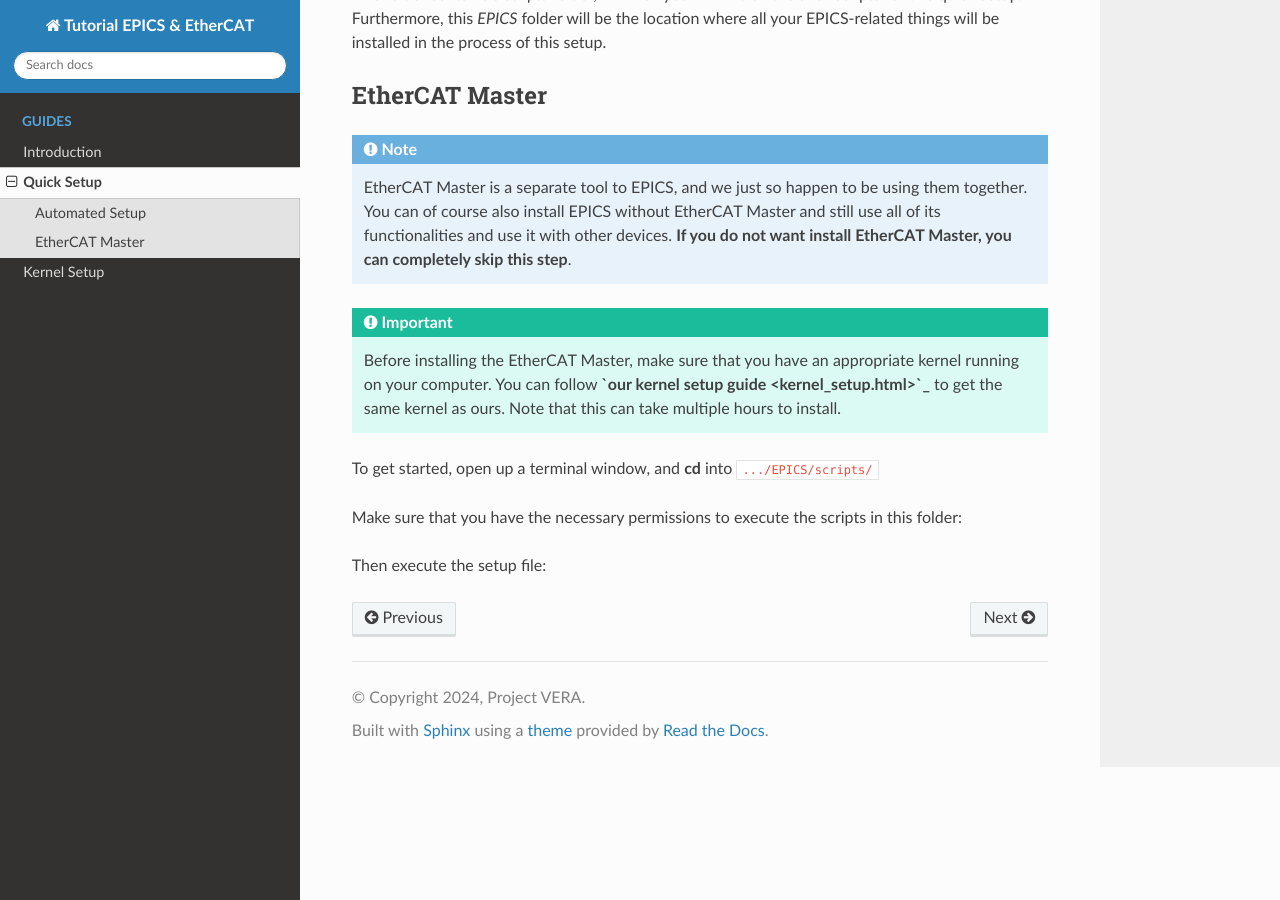
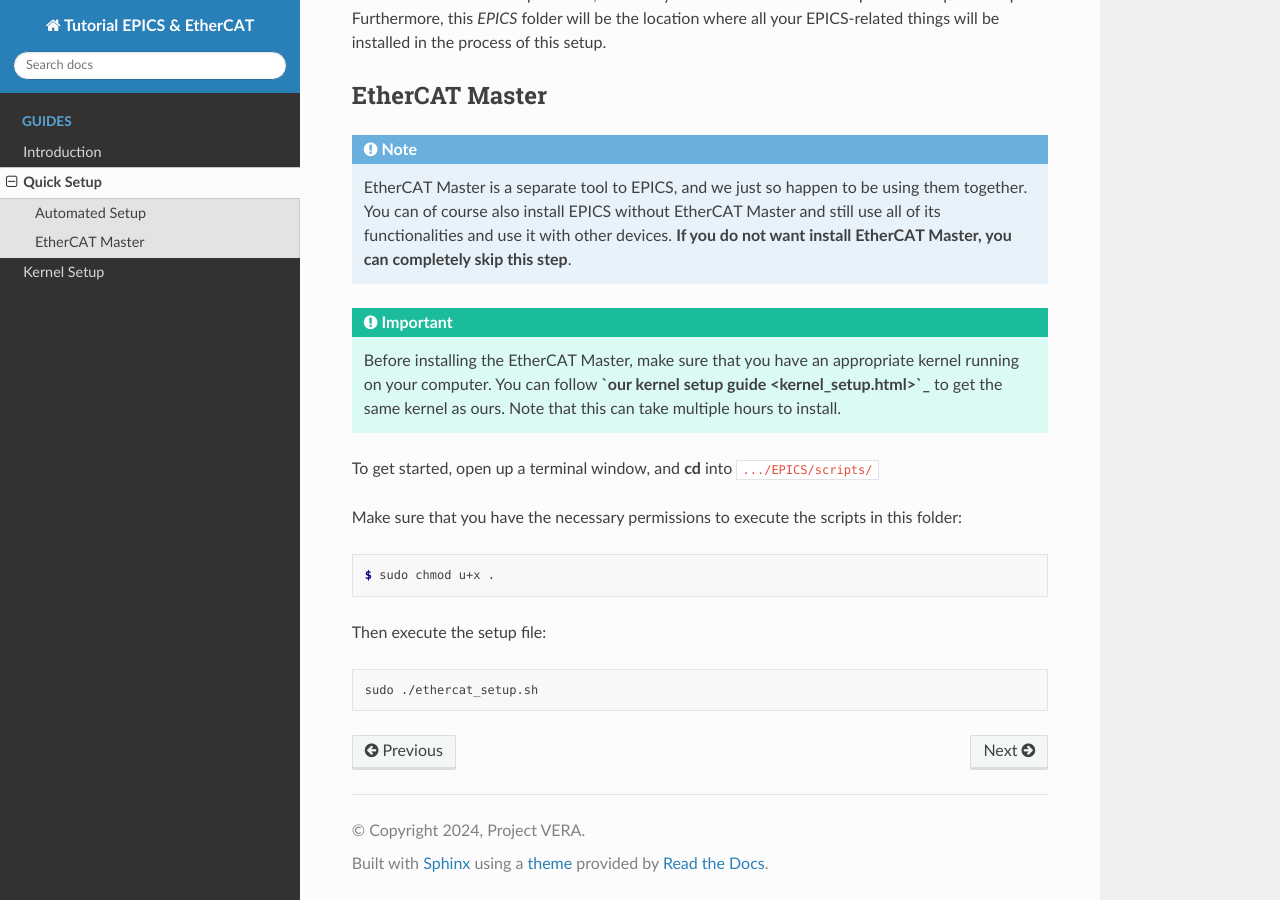
Before and after one commit to vera-univie/Tutorial-EPICS-EtherCAT, a Sphinx documentation site: the page built from docs/source/quick_setup.rst, in a window 1280 px wide and 900 px high, scrolled down 521 px. Built offline with Sphinx 7.4.7 and the Read the Docs theme 3.1.0, drawn with Linux system fonts in a browser that asks for light colours.

Commit message:
work on quick setup

```diff
--- a/docs/source/quick_setup.rst
+++ b/docs/source/quick_setup.rst
@@ -33,10 +33,14 @@ To get started, open up a terminal window, and **cd** into ``.../EPICS/scripts/`
 
 Make sure that you have the necessary permissions to execute the scripts in this folder:
 
+
 .. code-block:: console
+
     $ sudo chmod u+x .
+
 
 Then execute the setup file:
 
-.. code-block:: console
-    $ sudo ./ethercat_setup.sh
+.. code-block:: shell
+
+    sudo ./ethercat_setup.sh
```
